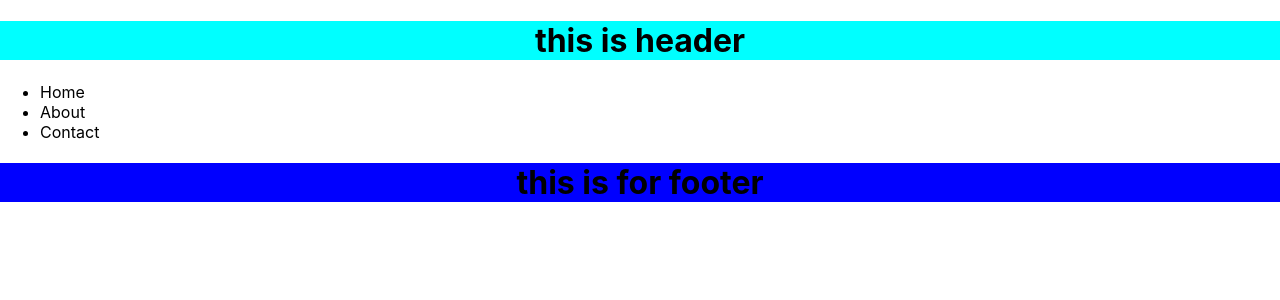
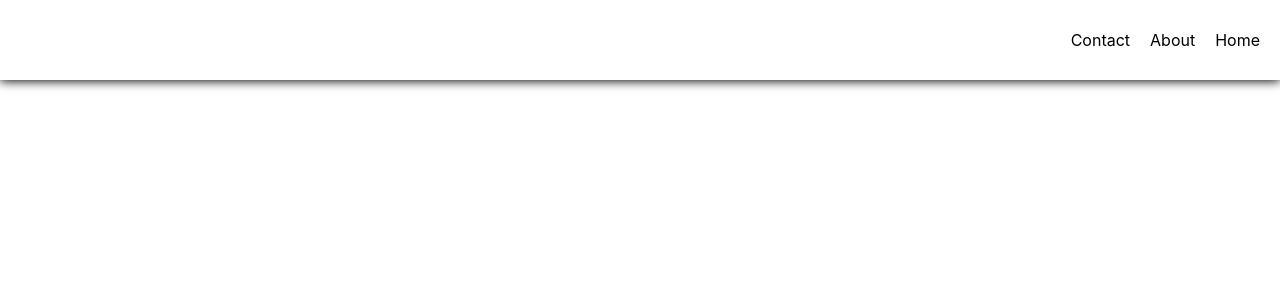
Before and after one commit to alawoddin/learn-react, a React (Create React App) app: page / in a window 1280 px wide. Shown: the top 300 px of the page. Built offline with nearby package versions, Linux system fonts and the light colour scheme.

Commit message:
the navber is create for project

```diff
--- a/src/App.jsx
+++ b/src/App.jsx
@@ -1,11 +1,11 @@
-import Footer from "./components/footer/Footer";
+// import Footer from "./components/footer/Footer";
 import Header from "./components/header/Header";
 
 function App() {
   return (
     <div className="App">
       <Header />
-      <Footer />
+      {/* <Footer /> */}
       {/* <Navber /> */}
       {/* <Header />
       <Footer /> */}
--- a/src/components/header/Header.jsx
+++ b/src/components/header/Header.jsx
@@ -1,9 +1,9 @@
-import styled from "./Header.module.css";
+import styled from './Header.module.css'
+
 
 function Header() {
     return (
-        <div>
-            <h1 className={styled.header}>this is header </h1>
+        <div className={styled.header}>
 
             {/* <ul style={{listStyleType: "none" , display: "flex", justifyContent: "center", gap: "20px", backgroundColor: "gray"}}> */}
                <ul>
--- a/src/components/header/Header.module.css
+++ b/src/components/header/Header.module.css
@@ -1,4 +1,20 @@
 .header {
-    background-color: aqua;
     text-align: center;
+    box-shadow: 0px 1px 10px black;
+    height: 80px;
+    display: flex;
+    justify-content: end;
+    align-items: center;
 }
+
+.header ul {
+    display: flex;
+    justify-content: end;
+    flex-direction: row-reverse;
+    padding-right: 20px;
+}
+
+.header ul li {
+    margin-left: 20px;
+    cursor: pointer;
+}
--- a/src/index.css
+++ b/src/index.css
@@ -11,3 +11,9 @@ code {
   font-family: source-code-pro, Menlo, Monaco, Consolas, 'Courier New',
     monospace;
 }
+
+h1,h2,h3,h4,h5,h6,p, ul {
+  padding: 0;
+  margin: 0;
+  list-style-type: none;
+}
```
